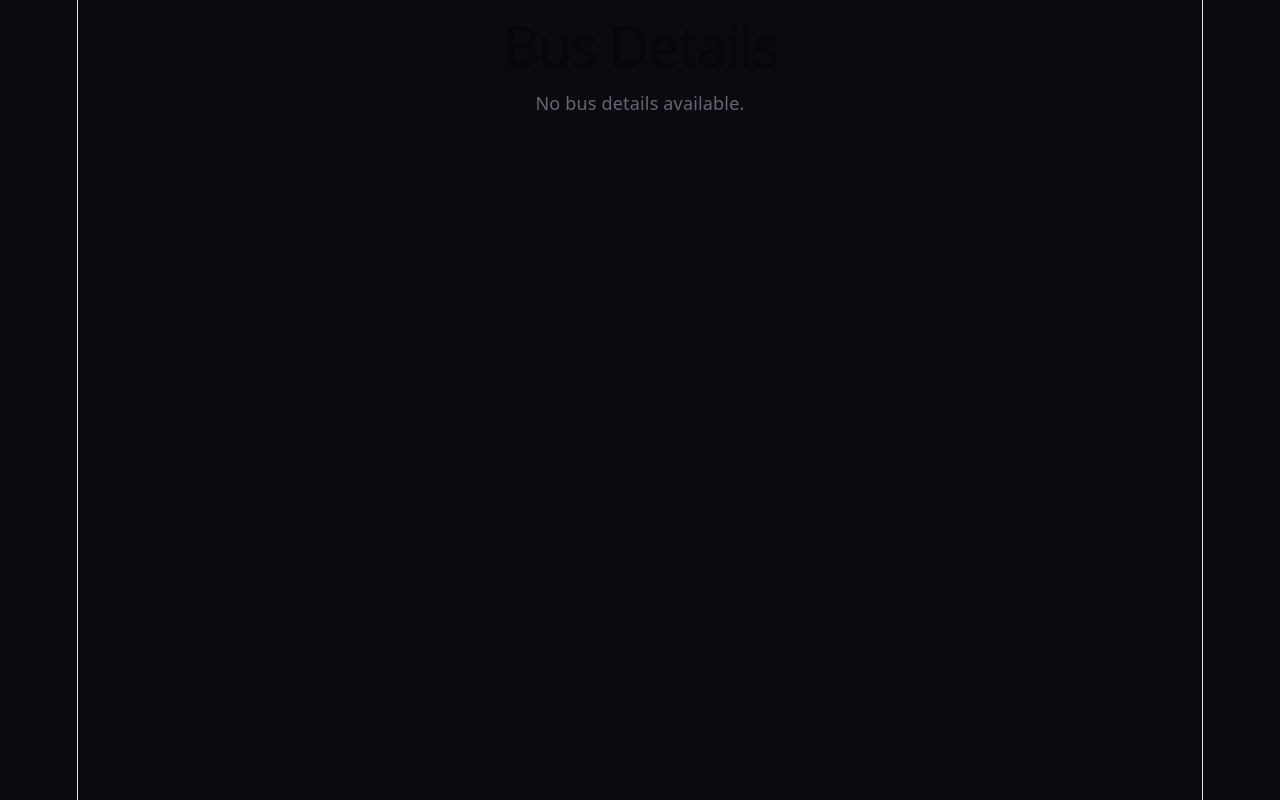
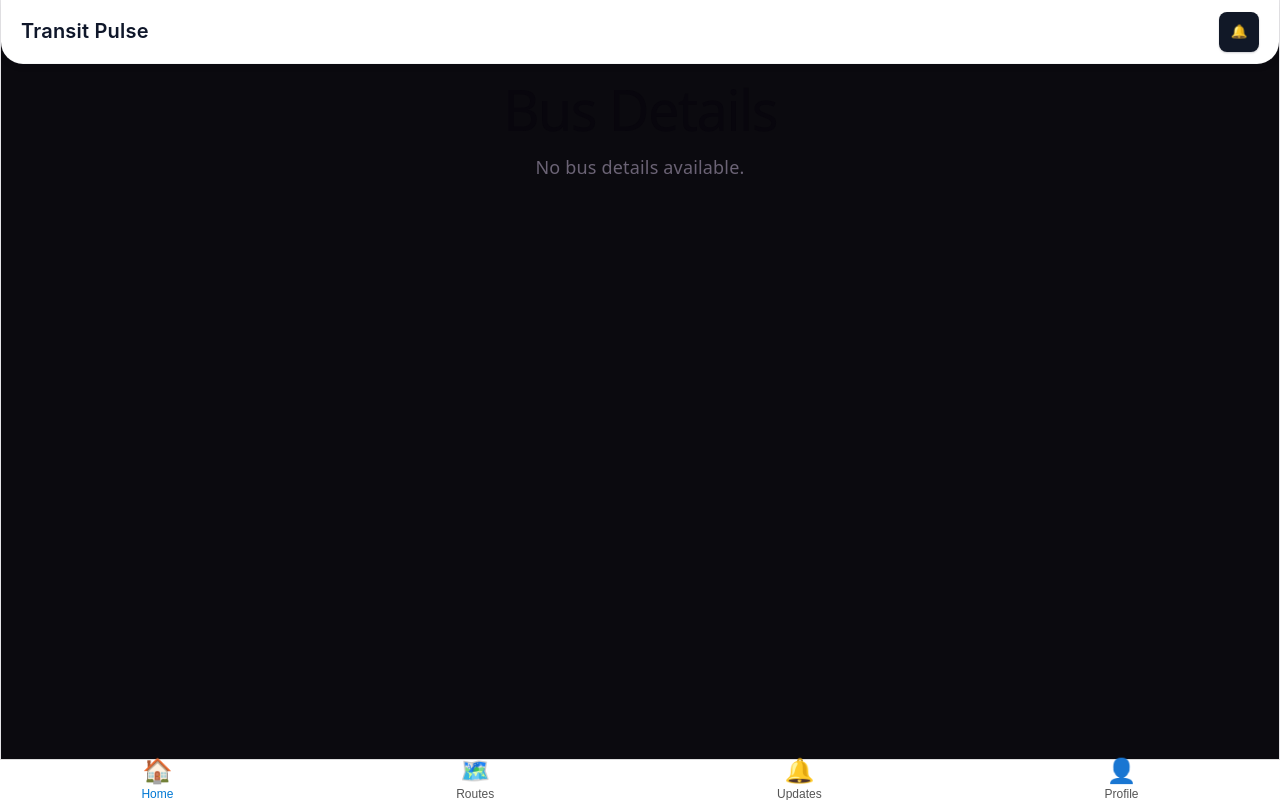
Before and after one commit to Sumit-Mashelkar/Where-is-my-Bus, a React (Vite) app in the folder transitpulse/: page /BusDetail/1 in a window 1280 px wide. Built offline with nearby package versions, Linux system fonts and the light colour scheme; no server answers.

Commit message:
Add new route for all bus routes; refactor BusDetailsPage layout and styling

```diff
--- a/transitpulse/src/index.css
+++ b/transitpulse/src/index.css
@@ -24,6 +24,7 @@
   text-rendering: optimizeLegibility;
   -webkit-font-smoothing: antialiased;
   -moz-osx-font-smoothing: grayscale;
+  width: 100%;
 
   @media (max-width: 1024px) {
     font-size: 16px;
@@ -32,6 +33,7 @@
 
 body {
   background-color: #0B0A0F;
+  width: 100%;
 }
 
 .center-text{
@@ -92,7 +94,7 @@ body {
 }
 
 #root {
-  width: 1126px;
+  width: 100%;
   max-width: 100%;
   margin: 0 auto;
   text-align: center;
--- a/transitpulse/src/pages/BusDetailsPage.jsx
+++ b/transitpulse/src/pages/BusDetailsPage.jsx
@@ -5,9 +5,10 @@ import Footer from '../components/footer.jsx';
 import { Navigate, useLocation, useParams } from 'react-router-dom';
 
 const BusDetailsPage =  () => {
-    const location = useLocation();
+
     const [busDetails, setBusDetails] = useState(null);
     const [isLoading, setIsLoading] = useState(true);
+
 
 	//fetch bus ID from URL
     const {busId} = useParams()
@@ -39,7 +40,7 @@ const BusDetailsPage =  () => {
 
     return(
             <>
-
+                <Hero />
                 <div>
                 <h1>Bus Details</h1>
                 {isLoading && (
@@ -59,7 +60,7 @@ const BusDetailsPage =  () => {
                     </div>
                 )}
             </div>
-
+           <Footer />
             </>
         )
 
```
Also changed, not shown: 1 other file (tests, documents, lock files or other folders).
